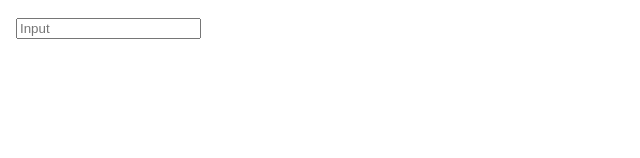
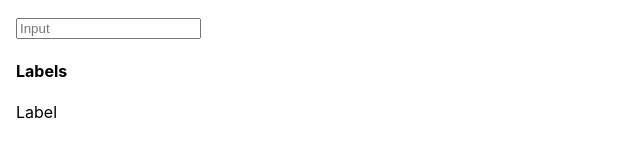
Before and after one commit to fseemann/react-design-system, a React (Create React App) app: page / in a window 1280 px wide. Shown: the part 252-410 px from the top of the page, without its empty margins (0-640 px from the left). Built offline with nearby package versions, Linux system fonts and the light colour scheme.

Commit message:
add label component

```diff
--- /dev/null
+++ b/src/components/atoms/a-label.js
@@ -0,0 +1,17 @@
+import React from 'react'
+import PropTypes from 'prop-types'
+
+export default function ALabel (props) {
+  return (
+    <label htmlFor={props.for}>{ props.text }</label>
+  )
+}
+
+ALabel.defaultProps = {
+  text: 'Label',
+}
+
+ALabel.propTypes = {
+  text: PropTypes.string,
+  for: PropTypes.string.isRequired
+}
--- a/src/components/templates/t-components.js
+++ b/src/components/templates/t-components.js
@@ -2,6 +2,7 @@ import AButton from '../atoms/a-button'
 import AInput from '../atoms/a-input'
 import React from 'react'
 import './t-components.css'
+import ALabel from '../atoms/a-label'
 
 export default function TComponents (props) {
   return (
@@ -18,6 +19,10 @@ export default function TComponents (props) {
           <h3>Inputs</h3>
           <AInput name={'username'} />
         </section>
+        <section>
+          <h4>Labels</h4>
+          <ALabel for={'some-input-id'} />
+        </section>
       </section>
     </div>
 )
```
